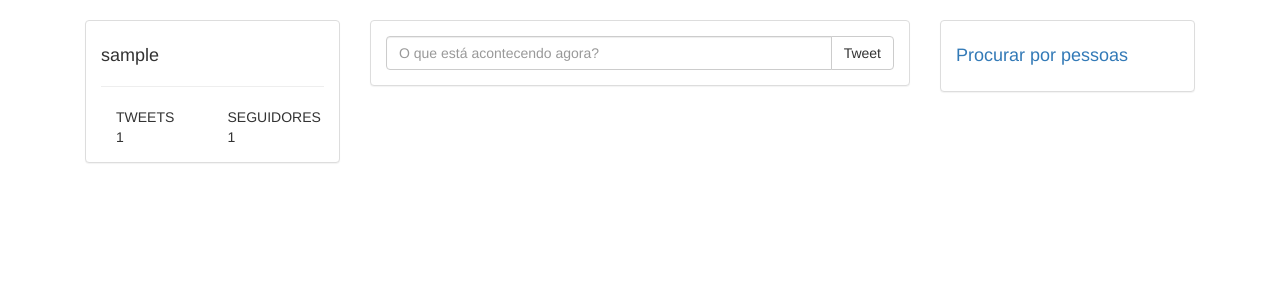
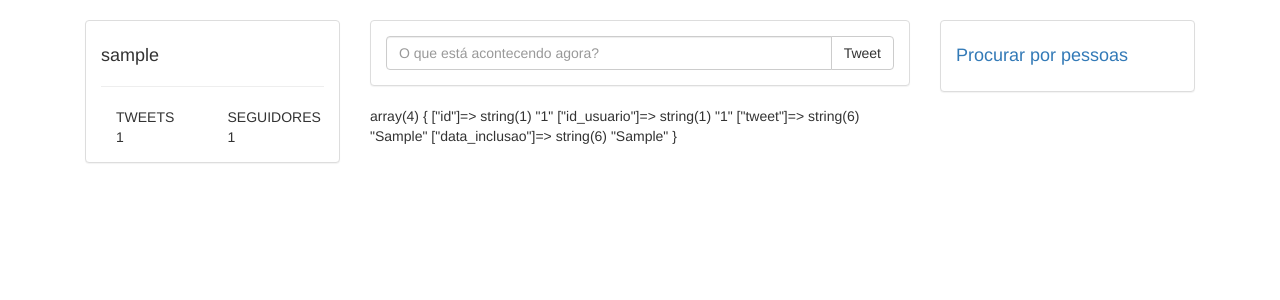
Before and after one commit to SanzioWesley/Twitter-clone, a PHP site: page /home.php in a window 1280 px wide. Shown: the part 51-351 px from the top of the page. Run offline with PHP 8.4, Linux system fonts and the light colour scheme; the visitor is signed in with stand-in values (Sample User, id 1); tables that the repository leaves empty or names only in its code hold one stand-in row (values such as "Sample post").

Commit message:
Exibindo post na timeline parte 1

```diff
--- /dev/null
+++ b/get_tweet.php
@@ -0,0 +1,31 @@
+<?php
+
+    session_start();
+
+    if(!$_SESSION['usuario']){
+		header('Location: index.php?erro=1');
+	}
+
+    require_once('db.class.php');
+
+    $id_usuario = $_SESSION['id_usuario'];
+
+    $objDb = new db();
+    $link = $objDb->conecta_mysql();
+
+    $sql = "SELECT * FROM tweet WHERE id_usuario = $id_usuario ORDER BY data_inclusao DESC";
+
+    $resultado_id = mysqli_query($link, $sql);
+
+    if($resultado_id){
+
+        while($registro = mysqli_fetch_array($resultado_id, MYSQLI_ASSOC)){
+            var_dump($registro);
+            echo "<br /><br />";
+        }
+
+    }else{
+        echo 'Erro na consulta de tweets no banco de dados!';
+    }
+
+?>
--- a/home.php
+++ b/home.php
@@ -10,31 +10,24 @@
 <html lang="pt-br">
 	<head>
 		<meta charset="UTF-8">
-
 		<title>Twitter clone</title>
-
 		<!-- jquery - link cdn -->
 		<script src="https://code.jquery.com/jquery-2.2.4.min.js"></script>
-
 		<!-- bootstrap - link cdn -->
 		<link rel="stylesheet" href="https://maxcdn.bootstrapcdn.com/bootstrap/3.3.6/css/bootstrap.min.css">
-
 		<script type="text/javascript">
 
 			$(document).ready(function(){
-
 				$('#btn_tweet').click(function(){
-
 					if($('#texto_tweet').val().length > 0){
 
 						$.ajax({
-
 							url: 'inclui_tweet.php',
 							method: 'POST',
 							data: $('#form_tweet').serialize(),
 							success: function(data){
 								$('#texto_tweet').val('');
-								alert(data);
+								alert('Tweet incluído com sucesso!!!');
 							}
 
 						});
@@ -42,6 +35,21 @@
 					}
 
 				});
+
+				function atualizaTweet(){
+					//carregar os tweets
+					$.ajax({
+						url: 'get_tweet.php',
+						success: function(data){
+							$('#tweets').html(data);
+
+						}
+
+					});
+
+				}
+
+				atualizaTweet();
 
 			});
 
@@ -99,6 +107,7 @@
 						</form>
 					</div>
 				</div>
+				<div id="tweets" class="list-group"></div>
 			</div>
 			<div class="col-md-3">
 				<div class="panel panel-default">
```
